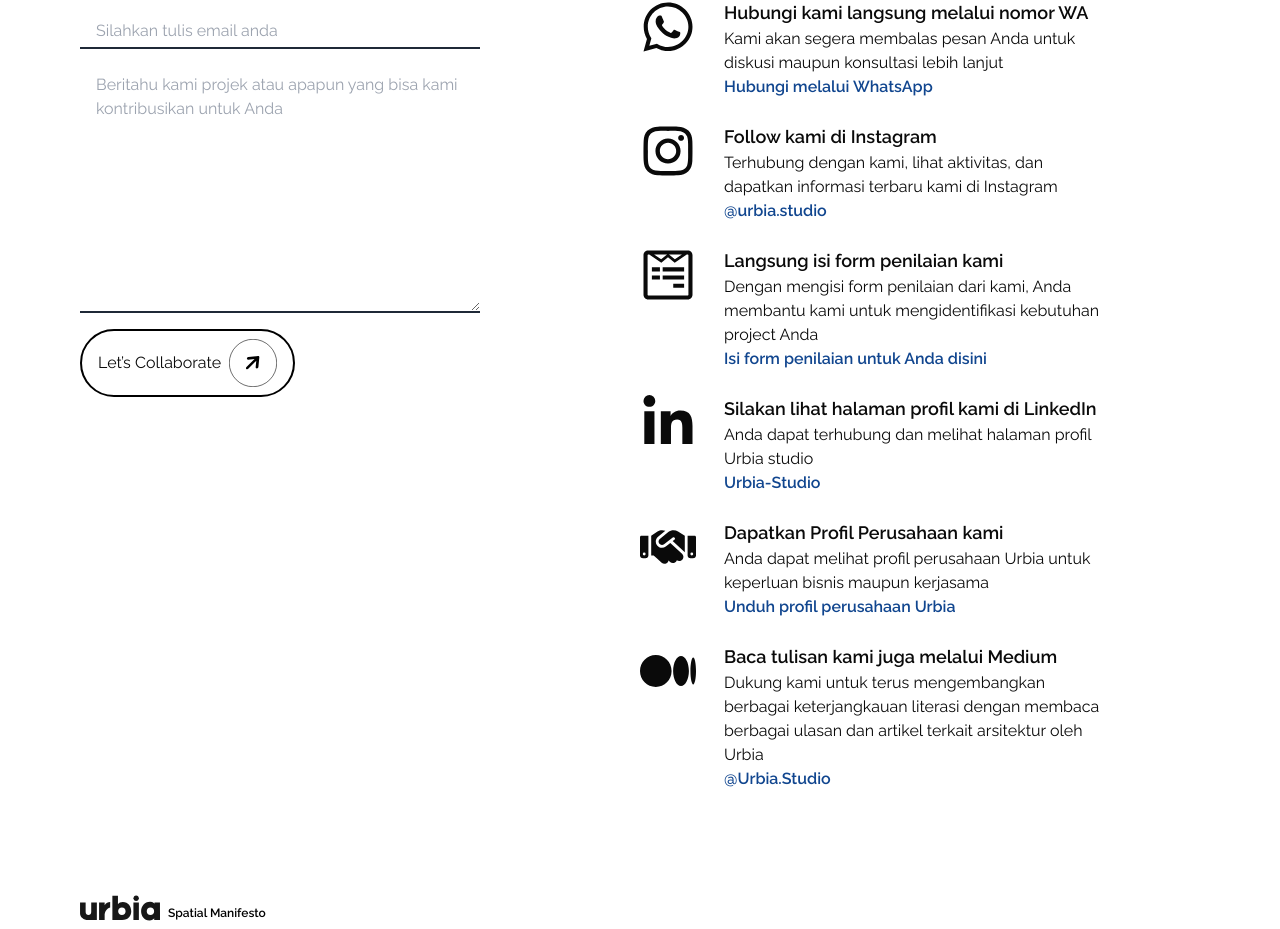
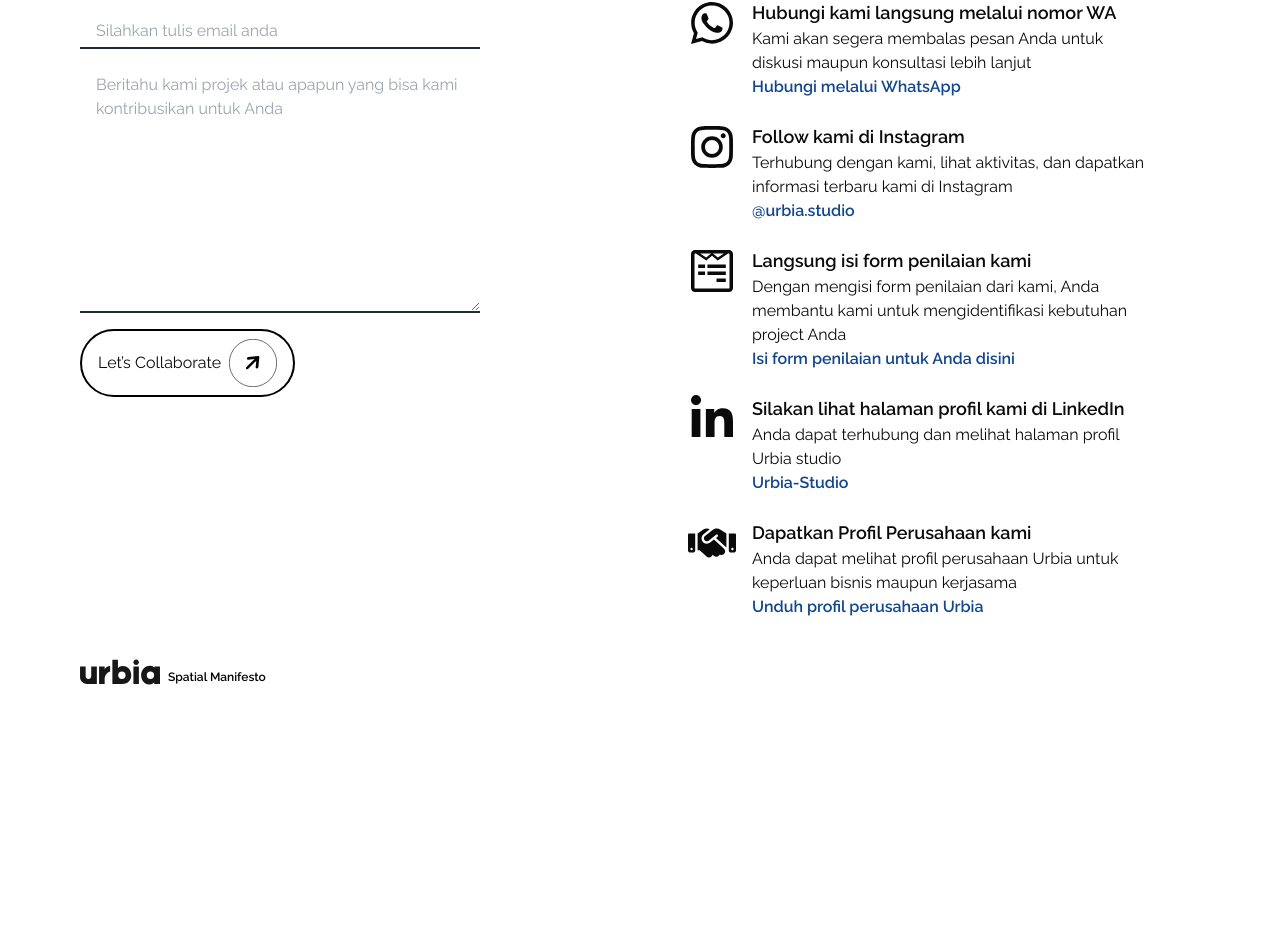
Before and after one commit to alvin-al/urbia, a Next.js app: page /urbians in a window 1280 px wide. Shown: the part 2999-3928 px from the top of the page. After the commit the page ends 3692 px from the top, so only its background shows below. Built offline with nearby package versions, Linux system fonts and the light colour scheme.

Commit message:
Edit content on contact description

```diff
--- a/src/app/urbians/page.jsx
+++ b/src/app/urbians/page.jsx
@@ -79,6 +79,7 @@
     src: urbLiving,
   },
 ];
+
 const contactDescContent = [
   {
     title: "Hubungi kami langsung melalui nomor WA",
@@ -91,7 +92,7 @@
     title: "Follow kami di Instagram",
     desc: "Terhubung dengan kami, lihat aktivitas, dan dapatkan informasi terbaru kami di Instagram",
     icon: FaInstagram,
-    link: "/",
+    link: "https://www.instagram.com/urbia.studio/",
     nameLink: "@urbia.studio",
   },
   {
@@ -105,7 +106,7 @@
     title: "Silakan lihat halaman profil kami di LinkedIn",
     desc: "Anda dapat terhubung dan melihat halaman profil Urbia studio",
     icon: FaLinkedinIn,
-    link: "/",
+    link: "https://www.linkedin.com/company/urbia-studio",
     nameLink: "Urbia-Studio",
   },
   {
@@ -115,27 +116,27 @@
     link: "https://drive.google.com/file/d/1UWa9Mtk-pYpFCHvvz8uy2kAIe4XTSXHP/view?usp=drive_link",
     nameLink: "Unduh profil perusahaan Urbia ",
   },
-  {
-    title: "Baca tulisan kami juga melalui Medium",
-    desc: "Dukung kami untuk terus mengembangkan berbagai keterjangkauan literasi dengan membaca berbagai ulasan dan artikel terkait arsitektur oleh Urbia",
-    icon: FaMedium,
-    link: "/",
-    nameLink: "@Urbia.Studio",
-  },
+  // {
+  //   title: "Baca tulisan kami juga melalui Medium",
+  //   desc: "Dukung kami untuk terus mengembangkan berbagai keterjangkauan literasi dengan membaca berbagai ulasan dan artikel terkait arsitektur oleh Urbia",
+  //   icon: FaMedium,
+  //   link: "/",
+  //   nameLink: "@Urbia.Studio",
+  // },
 ];
 
 const Urbians = () => {
   return (
     <div className={`${styles.pageSize} flex w-full`}>
-      <div className="bg-[#11468F] w-full">
+      <div className='bg-[#11468F] w-full'>
         <div>
-          <Header title="Urbians" />
+          <Header title='Urbians' />
         </div>
 
         <div
           className={`flex flex-row pl-20 w-full justify-between items-end xl:h-[92vh] xl:pb-8`}
         >
-          <div className="w-1/3">
+          <div className='w-1/3'>
             <h1 className={`${styles.mainHead} text-white`}>
               Hello
               <br />
@@ -144,13 +145,17 @@
               Urbians!
             </h1>
           </div>
-          <div className="w-2/3 h-[80%] ml-16 object-cover flex items-end">
-            <Image src={urbiansbg} className="w-full h-full object-cover" />
+          <div className='w-2/3 h-[80%] ml-16 object-cover flex items-end'>
+            <Image
+              src={urbiansbg}
+              alt=''
+              className='w-full h-full object-cover'
+            />
           </div>
         </div>
       </div>
 
-      <div className="flex flex-col pt-48 gap-12 xl:gap-16 justify-center flex-wrap md:justify-between md:flex-nowrap md:flex-row pb-32 xl:px-24 lg:px-12 bg-[#11468F]">
+      <div className='flex flex-col pt-48 gap-12 xl:gap-16 justify-center flex-wrap md:justify-between md:flex-nowrap md:flex-row pb-32 xl:px-24 lg:px-12 bg-[#11468F]'>
         {members.map((member, index) => (
           <MemberCard
             key={index}
@@ -161,8 +166,8 @@
         ))}
       </div>
 
-      <div className="flex urbians-bg mb-40">
-        <div className="text-overlay flex flex-wrap items-center justify-center text-5xl text-white bg-black bg-opacity-80 w-full h-full gap-20 py-20 xl:py-36 xl:gap-28">
+      <div className='flex urbians-bg mb-40'>
+        <div className='text-overlay flex flex-wrap items-center justify-center text-5xl text-white bg-black bg-opacity-80 w-full h-full gap-20 py-20 xl:py-36 xl:gap-28'>
           {partners.map((partner, index) => (
             <Image
               src={partners[index].src}
@@ -175,10 +180,10 @@
         </div>
       </div>
 
-      <div id="urbians-data" className={`mb-20 ${styles.pageContainer}`}>
-        <div className="border-t border-black pt-8 pb-24 flex gap-4 flex-col">
+      <div id='urbians-data' className={`mb-20 ${styles.pageContainer}`}>
+        <div className='border-t border-black pt-8 pb-24 flex gap-4 flex-col'>
           <h1 className={`${styles.headpoints5xl}`}>A team made of experts</h1>
-          <p className="md:w-1/2">
+          <p className='md:w-1/2'>
             Urbia tidak bekerja sendiri, klien, vendor, kontraktor, studio,
             workshop, partner, dan pihak lain juga berpartisipasi dalam
             keberhasilan project. Tentu saja, Urbia memiliki partner dan relasi
@@ -199,18 +204,18 @@
         <div></div>
       </div>
 
-      <div id="contact-us" className={`${styles.pageContainer} flex`}>
+      <div id='contact-us' className={`${styles.pageContainer} flex`}>
         <div>
-          <div className="flex flex-col lg:mb-24 ">
+          <div className='flex flex-col lg:mb-8 '>
             <h1 className={`${styles.headpoints5xl} mb-4`}>
               This is how we start the party
             </h1>
-            <p className="">Feel free to ask everything to us!</p>
-            <div className="flex">
-              <div className="py-4 w-full xl:w-1/2 xl:pr-40">
+            <p className=''>Feel free to ask everything to us!</p>
+            <div className='flex'>
+              <div className='py-4 w-full xl:w-1/2 xl:pr-40'>
                 <ContactForm />
               </div>
-              <div className="xl:w-1/2 flex flex-col gap-6 text-overlay xl:pr-24">
+              <div className='xl:w-1/2 justify-center items-center flex flex-col gap-6 text-overlay xl:px-12'>
                 {contactDescContent.map((content, index) => (
                   <ContactDescription
                     scription
@@ -221,7 +226,7 @@
                     link={contactDescContent[index].link}
                     key={index}
                   />
-                ))}{" "}
+                ))}
               </div>
             </div>
           </div>
@@ -229,7 +234,7 @@
       </div>
 
       <div className={`${styles.pageContainer}`}>
-        <Footer className="items-end" />
+        <Footer className='items-end' />
       </div>
     </div>
   );
--- a/src/components/ContactDescription.jsx
+++ b/src/components/ContactDescription.jsx
@@ -4,15 +4,18 @@
 
 const ContactDescription = ({ title, icon: Icon, desc, nameLink, link }) => {
   return (
-    <div className='flex w-full h-full xl:gap-2 2xl:gap-0'>
-      <div className='w-1/6'>
-        <Icon className='w-14 h-14' />
+    <div className='flex h-full w-full xl:gap-4'>
+      <div className='w-fit'>
+        <Icon className='w-12 h-12' />
       </div>
-      <div className='w-5/6'>
+      <div className='w-auto'>
         <h2 className={`${styles.display}`}>{title}</h2>
         <p>{desc}</p>
-        <Link href={link} className="mt-2">
-            <button className="text-[#11468F] text-md font-semibold">{nameLink}</button>
+        <Link
+          href={link}
+          className={`mt-2 text-[#11468F] hover:text-[#DA1212]`}
+        >
+          <button className={`text-md font-semibold`}>{nameLink}</button>
         </Link>
       </div>
     </div>
--- a/src/components/carousel.jsx
+++ b/src/components/carousel.jsx
@@ -19,7 +19,7 @@
 import Link from "next/link";
 import { Skeleton } from "@/components/ui/skeleton";
 
-const HomeCarousel = () => {
+const HomeCarousel = ({ onLoadingComplete }) => {
   const [post, setPost] = useState(null);
   const [loading, setLoading] = useState(true);
 
@@ -63,6 +63,7 @@
                   className='object-cover w-full h-[100vh] object-bottom hover:cursor-pointer'
                   width={1000}
                   height={1000}
+                  priority={true}
                 />
               </Link>
             </CarouselItem>
```
